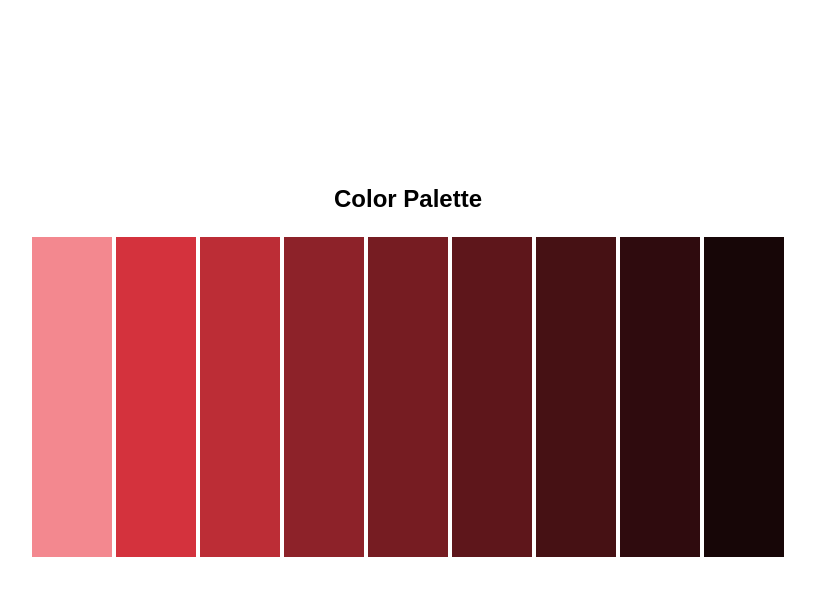
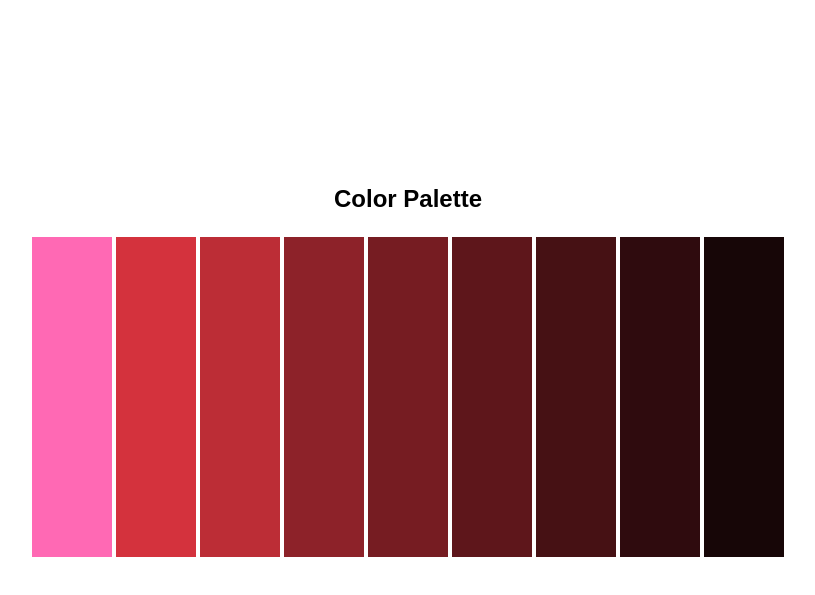
Before and after one commit to senthanal/token-sync, a website: page token-app/index.html in a window 1280 px wide. Shown: the part 79-674 px from the top of the page, without its empty margins (232-1047 px from the left). Drawn offline with Linux system fonts and the light colour scheme.

Commit message:
pink as color 900 (#11)
* pink as color 900

* Chore: Update CSS variables

```diff
--- a/token-app/variables.css
+++ b/token-app/variables.css
@@ -3,7 +3,7 @@
  */
 
 :root {
-  --global-primary-900: #f3888f;
+  --global-primary-900: #ff69b4;
   --global-primary-800: #d4323d; /* primary color 800 */
   --global-primary-700: #bc2d36; /* primary color 700 */
   --global-primary-600: #8d2229; /* primary 600 color code */
--- a/token-lib/css/variables.css
+++ b/token-lib/css/variables.css
@@ -3,7 +3,7 @@
  */
 
 :root {
-  --global-primary-900: #f3888f;
+  --global-primary-900: #ff69b4;
   --global-primary-800: #d4323d; /* primary color 800 */
   --global-primary-700: #bc2d36; /* primary color 700 */
   --global-primary-600: #8d2229; /* primary 600 color code */
--- a/token-lib/scss/_variables.scss
+++ b/token-lib/scss/_variables.scss
@@ -1,7 +1,7 @@
 
 // Do not edit directly, this file was auto-generated.
 
-$global-primary-900: #f3888f;
+$global-primary-900: #ff69b4;
 $global-primary-800: #d4323d; // primary color 800
 $global-primary-700: #bc2d36; // primary color 700
 $global-primary-600: #8d2229; // primary 600 color code
--- a/token-lib/tokens/tokens.json
+++ b/token-lib/tokens/tokens.json
@@ -2,7 +2,7 @@
   "global": {
     "primary-900": {
       "$type": "color",
-      "$value": "#f3888f"
+      "$value": "#FF69B4"
     },
     "primary-800": {
       "$type": "color",
--- a/token-lib/ts/variables.js
+++ b/token-lib/ts/variables.js
@@ -2,7 +2,7 @@
  * Do not edit directly, this file was auto-generated.
  */
 
-export const GlobalPrimary900 = "#f3888f";
+export const GlobalPrimary900 = "#ff69b4";
 export const GlobalPrimary800 = "#d4323d"; // primary color 800
 export const GlobalPrimary700 = "#bc2d36"; // primary color 700
 export const GlobalPrimary600 = "#8d2229"; // primary 600 color code
```
